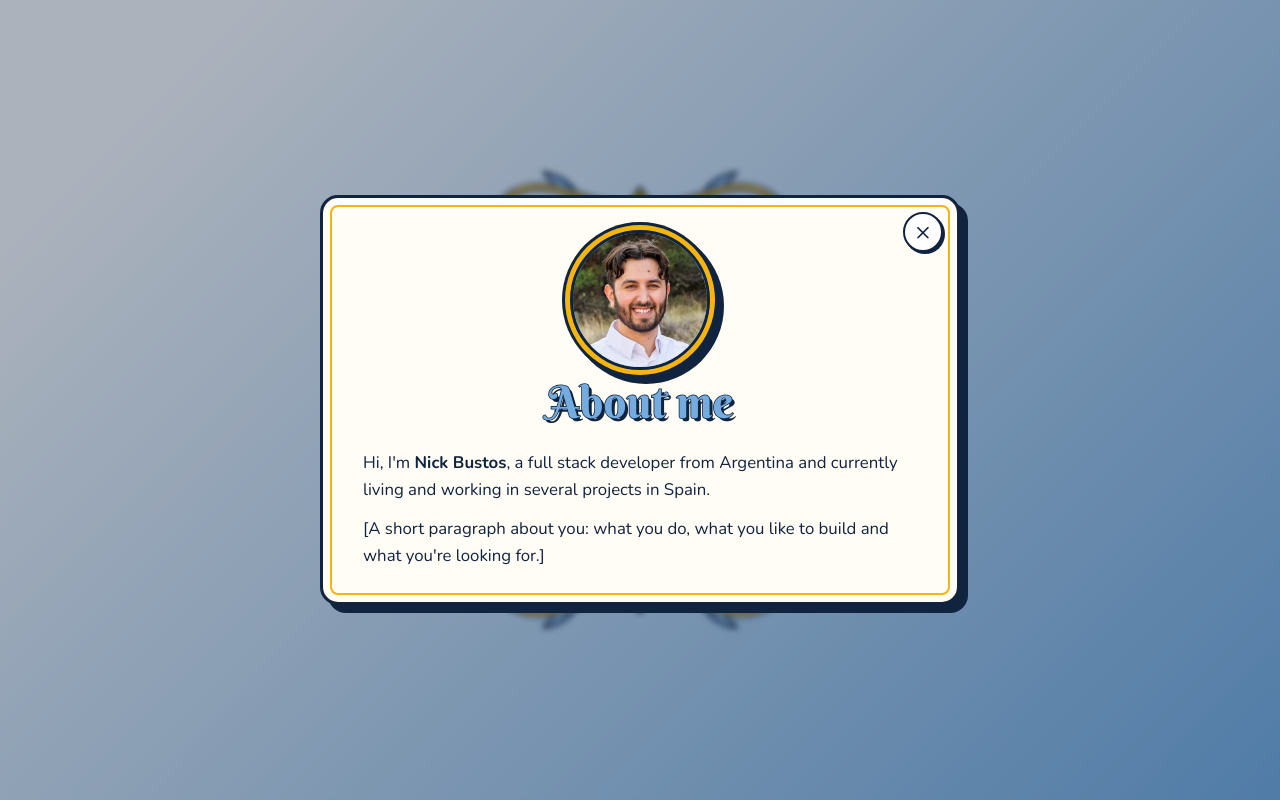
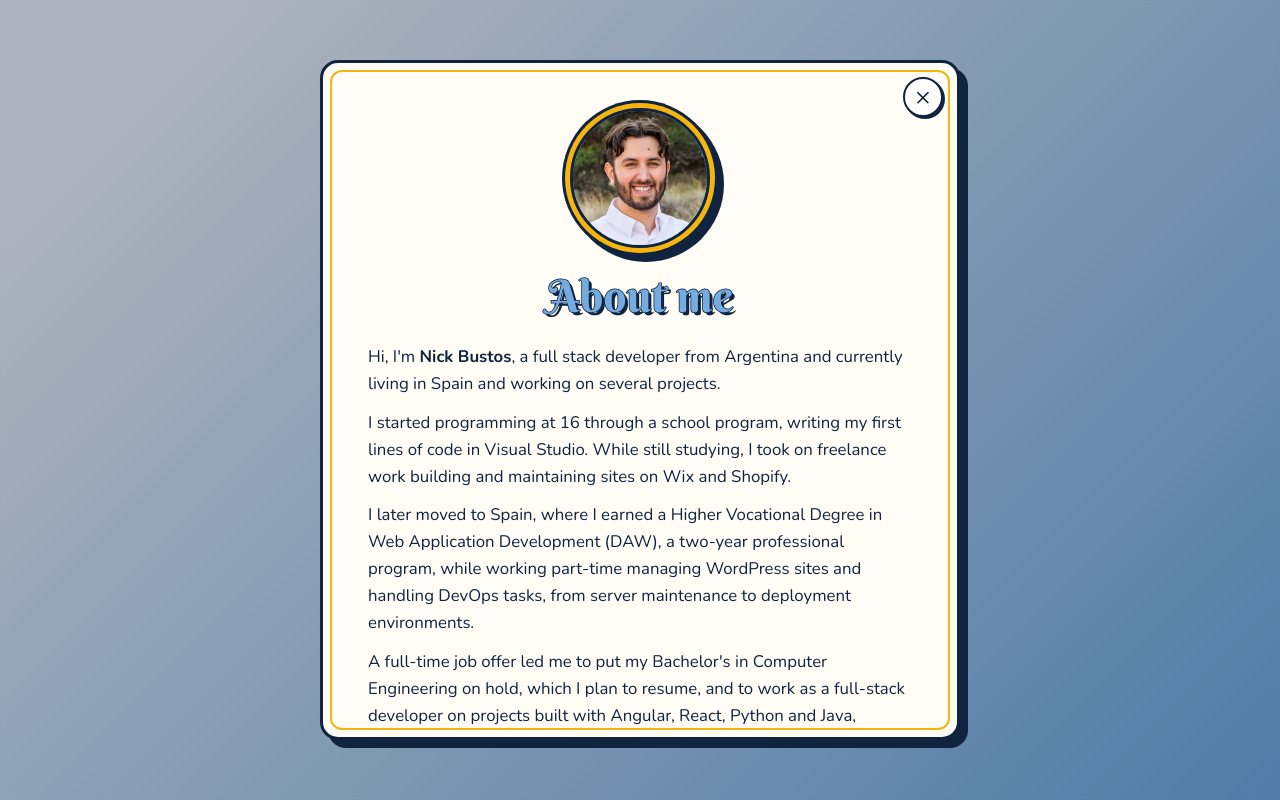
Before and after one commit to NickBustos/NickBustos.github.io, a plain HTML site: page index.html in a window 1280 px wide. Both pictures are taken after a click on the link "About me". Drawn offline with nearby package versions, Linux system fonts and the light colour scheme.

Commit message:
Fix modal frame scrolling, add About me content

```diff
--- a/css/modal.css
+++ b/css/modal.css
@@ -2,25 +2,61 @@
    Modal component (native <dialog>)
    ========================================================================== */
 
+/*
+ * Layout: the <dialog> is a fixed frame (border + gold inner line) that never
+ * scrolls; only .modal__content scrolls, and it sits inside the gold line so
+ * the scrollbar never covers it.
+ */
 .modal {
+  --frame-gap: 7px;    /* paper strip between outer border and gold line */
+  --frame-line: 2px;   /* gold line thickness */
+
   width: min(640px, calc(100% - 32px));
   max-height: 85vh;
   margin: auto;
-  padding: 1.5rem clamp(1.25rem, 5vw, 2.5rem) 2rem;
+  padding: 0;
   border: 3px solid var(--ink);
   border-radius: 18px;
   background: var(--paper);
   color: var(--ink);
-  /* Offset shadow + double inner frame (paper + gold), like a fileteado sign */
-  box-shadow:
-    8px 8px 0 var(--ink),
-    inset 0 0 0 7px var(--paper),
-    inset 0 0 0 9px var(--sun);
-  overflow: auto;
+  box-shadow: 8px 8px 0 var(--ink);   /* offset shadow, fileteado sign style */
+  overflow: hidden;
 }
 
 .modal[open] {
+  display: flex;
+  flex-direction: column;
   animation: modal-in 320ms var(--ease-bounce);
+}
+
+/* Gold inner line, fixed to the frame */
+.modal::after {
+  content: "";
+  position: absolute;
+  inset: var(--frame-gap);
+  border: var(--frame-line) solid var(--sun);
+  border-radius: 12px;
+  pointer-events: none;
+}
+
+.modal__content {
+  flex: 1;
+  min-height: 0;
+  margin: calc(var(--frame-gap) + var(--frame-line));
+  padding: 1.5rem clamp(1rem, 5vw, 2.25rem) 1.75rem;
+  border-radius: 10px;
+  overflow-y: auto;
+  scrollbar-width: thin;
+  scrollbar-color: var(--celeste) transparent;
+}
+
+.modal__content::-webkit-scrollbar {
+  width: 8px;
+}
+
+.modal__content::-webkit-scrollbar-thumb {
+  background: var(--celeste);
+  border-radius: 8px;
 }
 
 .modal::backdrop {
@@ -34,6 +70,7 @@
 
 .modal__close {
   position: absolute;
+  z-index: 1;
   top: 14px;
   right: 14px;
   width: 40px;
--- a/css/sections.css
+++ b/css/sections.css
@@ -7,7 +7,7 @@
 .profile-photo {
   width: 140px;
   height: 140px;
-  margin: 0.5rem auto 0;
+  margin: 0.75rem auto 1.25rem;  /* room for the rings drawn by box-shadow */
   border: 3px solid var(--ink);
   border-radius: 50%;
   object-fit: cover;
--- a/index.html
+++ b/index.html
@@ -33,17 +33,23 @@
   <!-- About me -->
   <dialog class="modal" id="about" aria-labelledby="about-title">
     <button class="modal__close" type="button" aria-label="Close">&times;</button>
+    <div class="modal__content">
       <img class="profile-photo" src="assets/img/profile.jpg" alt="Photo of Nick Bustos" width="140" height="140">
       <h2 class="modal__title" id="about-title">About me</h2>
       <div class="modal__body">
-      <p>Hi, I'm <strong>Nick Bustos</strong>, a full stack developer from Argentina and currently living and working in several projects in Spain.</p>
-      <p>[A short paragraph about you: what you do, what you like to build and what you're looking for.]</p>
+        <p>Hi, I'm <strong>Nick Bustos</strong>, a full stack developer from Argentina and currently living in Spain and working on several projects.</p>
+        <p>I started programming at 16 through a school program, writing my first lines of code in Visual Studio. While still studying, I took on freelance work building and maintaining sites on Wix and Shopify.</p>
+        <p>I later moved to Spain, where I earned a Higher Vocational Degree in Web Application Development (DAW), a two-year professional program, while working part-time managing WordPress sites and handling DevOps tasks, from server maintenance to deployment environments.</p>
+        <p>A full-time job offer led me to put my Bachelor's in Computer Engineering on hold, which I plan to resume, and to work as a full-stack developer on projects built with Angular, React, Python and Java, including hybrid mobile apps with Ionic.</p>
+        <p>Currently, as a hobby, I'm building video games with Godot (GDScript), and I really enjoy the mix of creativity and planning that goes into them.</p>
+      </div>
     </div>
   </dialog>
 
   <!-- My work -->
   <dialog class="modal" id="work" aria-labelledby="work-title">
     <button class="modal__close" type="button" aria-label="Close">&times;</button>
+    <div class="modal__content">
       <img class="modal__ornament" src="assets/ornaments/filete.svg" alt="" aria-hidden="true">
       <h2 class="modal__title" id="work-title">My work</h2>
       <div class="modal__body">
@@ -65,11 +71,13 @@
           </li>
         </ul>
       </div>
+    </div>
   </dialog>
 
   <!-- Contact -->
   <dialog class="modal" id="contact" aria-labelledby="contact-title">
     <button class="modal__close" type="button" aria-label="Close">&times;</button>
+    <div class="modal__content">
       <img class="modal__ornament" src="assets/ornaments/filete.svg" alt="" aria-hidden="true">
       <h2 class="modal__title" id="contact-title">Contact</h2>
       <div class="modal__body">
@@ -79,6 +87,7 @@
           <li><span>GitHub</span><a href="#">[github.com/…]</a></li>
         </ul>
       </div>
+    </div>
   </dialog>
 </body>
 </html>
--- a/js/modal.js
+++ b/js/modal.js
@@ -25,9 +25,14 @@
   document.querySelectorAll("dialog.modal").forEach((dialog) => {
     dialog.querySelector(".modal__close")?.addEventListener("click", () => dialog.close());
 
-    // A click whose target is the <dialog> itself landed on the backdrop.
+    // Close on backdrop clicks: anything outside the dialog's box.
     dialog.addEventListener("click", (event) => {
-      if (event.target === dialog) dialog.close();
+      if (event.target !== dialog) return;
+      const box = dialog.getBoundingClientRect();
+      const inside =
+        event.clientX >= box.left && event.clientX <= box.right &&
+        event.clientY >= box.top && event.clientY <= box.bottom;
+      if (!inside) dialog.close();
     });
 
     dialog.addEventListener("close", () => {
```
Lines whose indentation alone changed are shown as unchanged.
